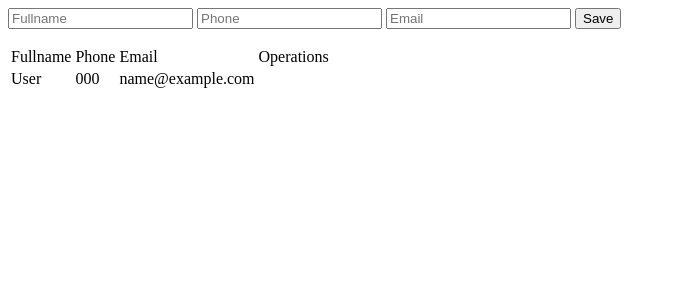
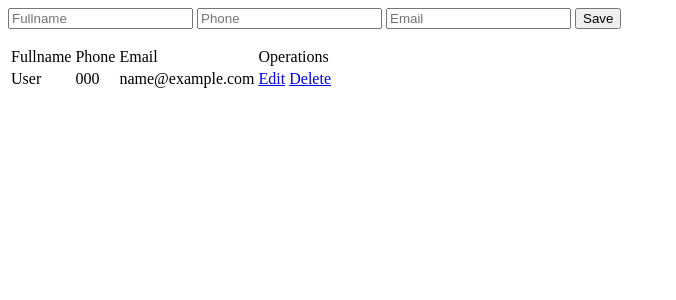
Before and after one commit to jorgechauxjr/flask_contacts_app, a Flask app: page / in a window 1280 px wide. Shown: the top 300 px of the page, without its empty margins (0-676 px from the left). Run offline with Flask 2, Linux system fonts and the light colour scheme; tables that the repository leaves empty or names only in its code hold one stand-in row (values such as "Sample post"); some libraries are stand-ins or nearby versions.

Commit message:
Delete contact implemented

```diff
--- a/App.py
+++ b/App.py
@@ -40,9 +40,13 @@ def add_contact():
 def edit_contact():
     return "Edit contact"
 
-@app.route('/delete')
-def delete_contact():
-    return "delete contact"
+@app.route('/delete/<string:id>')
+def delete_contact(id):
+    cur = mysql.connection.cursor()
+    cur.execute('DELETE FROM contacts WHERE id = {0}'.format(id))
+    mysql.connection.commit()
+    flash('Contact Removed Successfully')
+    return redirect(url_for('Index'))
 
 if __name__ == '__main__':
     app.run(port = 3000, debug = True)
--- a/templates/index.html
+++ b/templates/index.html
@@ -34,6 +34,10 @@
         <td>{{ contact.1 }}</td>
         <td>{{ contact.2 }}</td>
         <td>{{ contact.3 }}</td>
+        <td>
+          <a href="/edit/{{contact.0}}">Edit</a>
+          <a href="/delete/{{contact.0}}">Delete</a>
+        </td>
       </tr>
     {% endfor %}
   </tbody>
```
